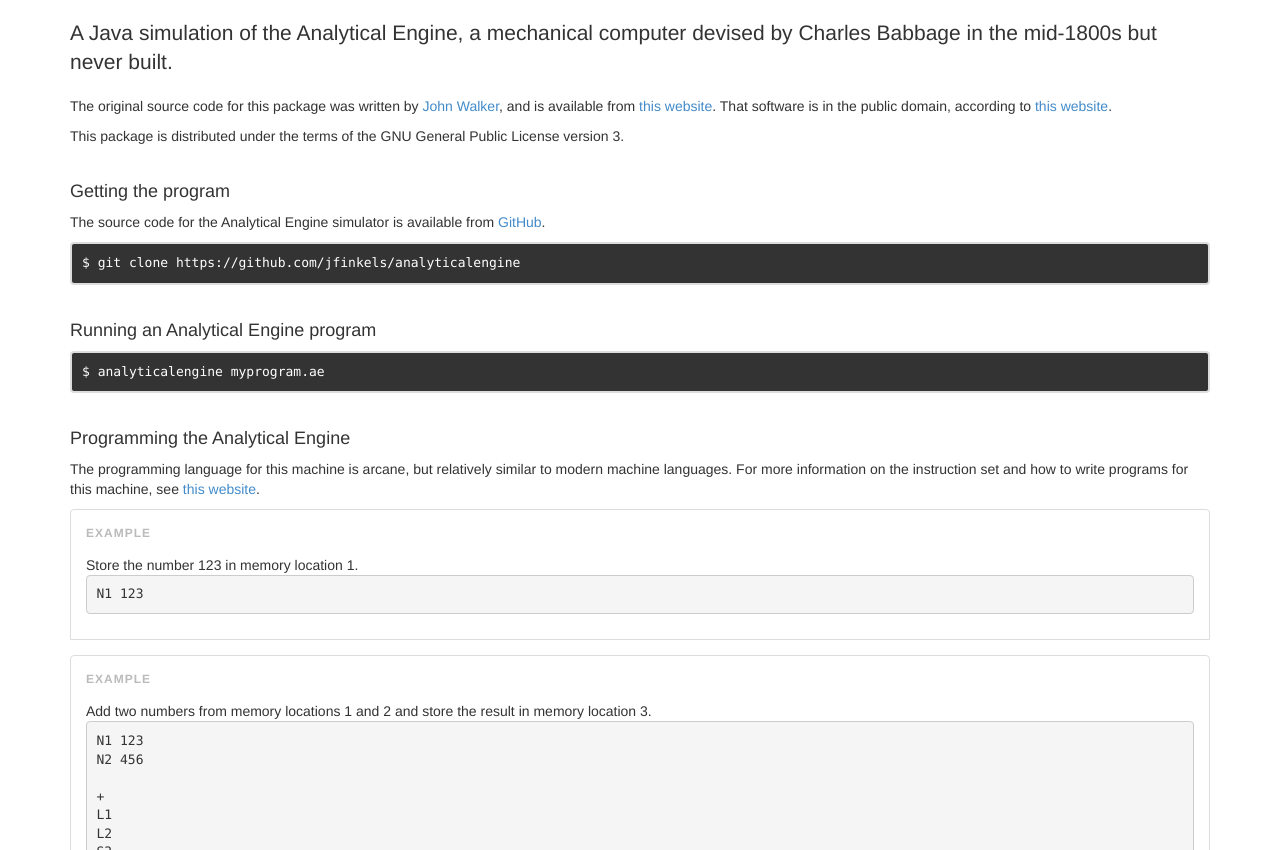
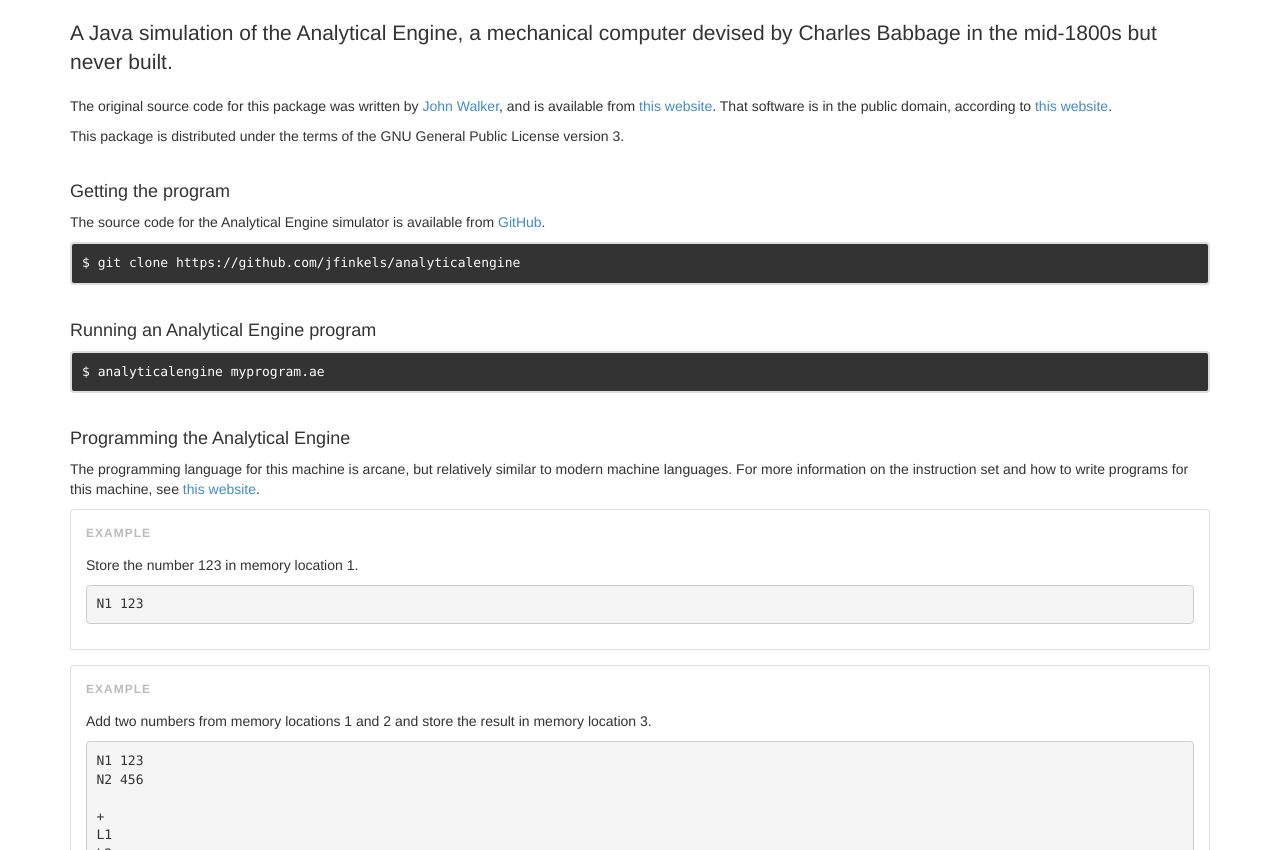
Before and after one commit to jfinkels/analyticalengine, a plain HTML site: page index.html in a window 1280 px wide. Shown: the part 102-952 px from the top of the page. Drawn offline with Linux system fonts and the light colour scheme.

Commit message:
Adds paragraph tags to examples.

```diff
--- a/index.html
+++ b/index.html
@@ -54,13 +54,13 @@
           website</a>.
 
           <div class="ae-example">
-            Store the number 123 in memory location 1.
+            <p>Store the number 123 in memory location 1.
             <pre>N1 123</pre>
           </div>
           <div class="ae-example">
-            Add two numbers from memory locations 1 and 2 and store the result
-            in memory location 3.
-              <pre>
+            <p>Add two numbers from memory locations 1 and 2 and store the
+            result in memory location 3.
+            <pre>
 N1 123
 N2 456
 
```
